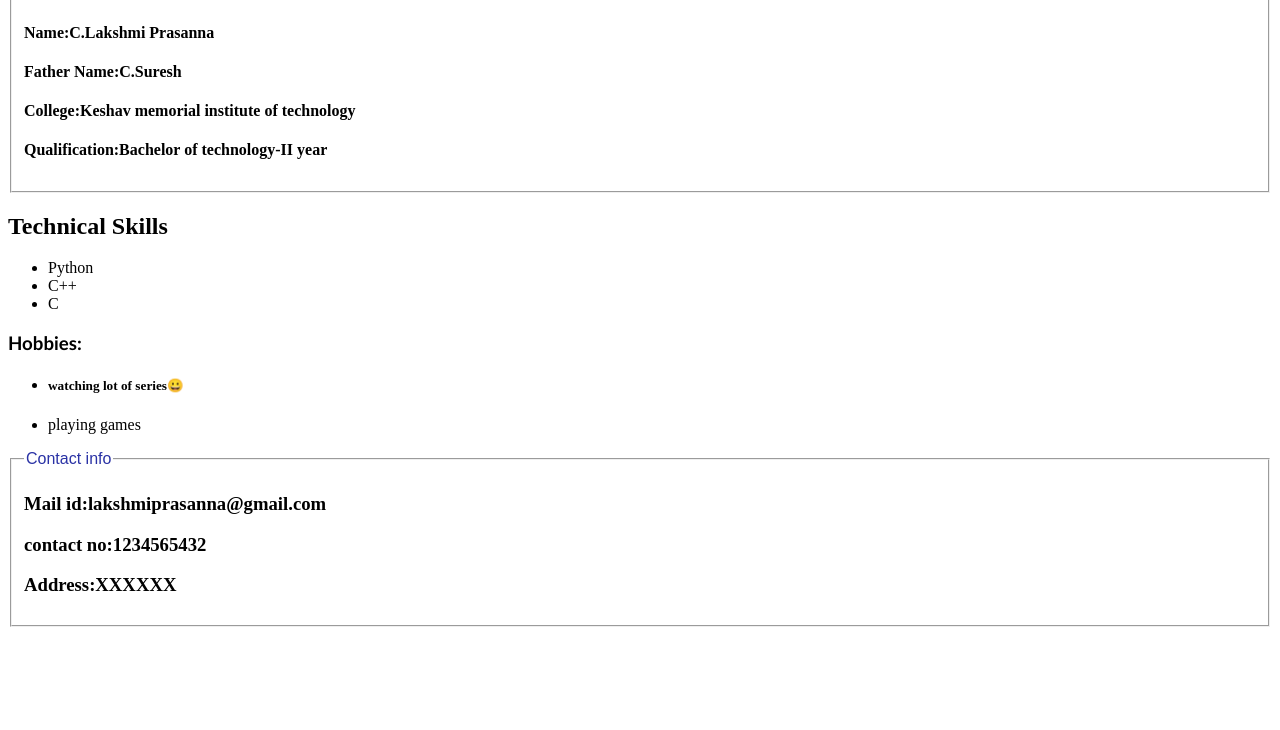
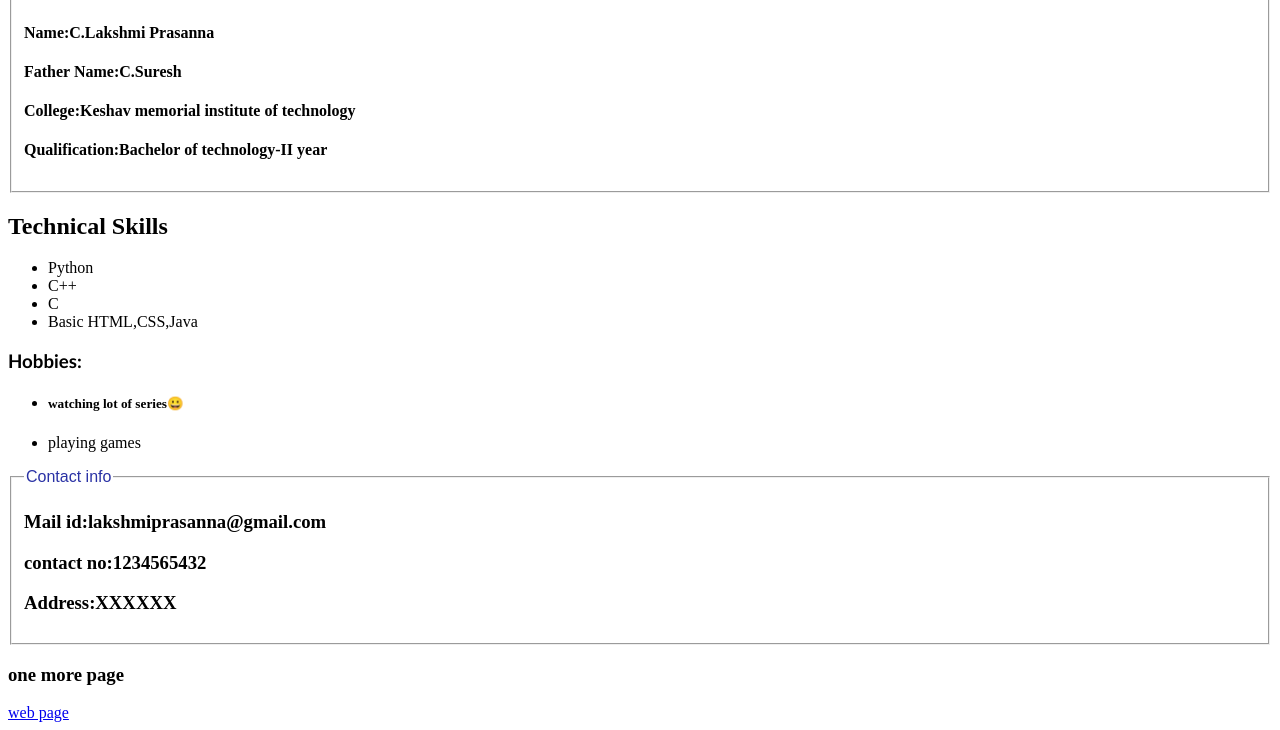
Before and after one commit to prsanna123/portfolio, a plain HTML site: page index.html in a window 1280 px wide. Shown: the part 151-881 px from the top of the page. Before the commit the page ends 800 px from the top, so only its background shows below. Drawn offline with Linux system fonts and the light colour scheme.

Commit message:
Update index.html

```diff
--- a/index.html
+++ b/index.html
@@ -28,6 +28,7 @@ h1{
         <li>Python</li>
         <li>C++</li>
         <li>C</li>
+        <li>Basic HTML,CSS,Java</li>
     </ul>
     <h3 style="font-family:'Trebuchet MS', 'Lucida Sans Unicode', 'Lucida Grande', 'Lucida Sans', Arial, sans-serif">Hobbies:</h3>
     <ul>
@@ -41,5 +42,7 @@ h1{
         <h3>contact no:1234565432</h3>
         <h3>Address:XXXXXX</h3>
     </fieldset>
+    <h3>one more page</h3>
+    <a href="https://prsanna123.github.io/regform/">web page</a>
 </body>
 </html>
```
